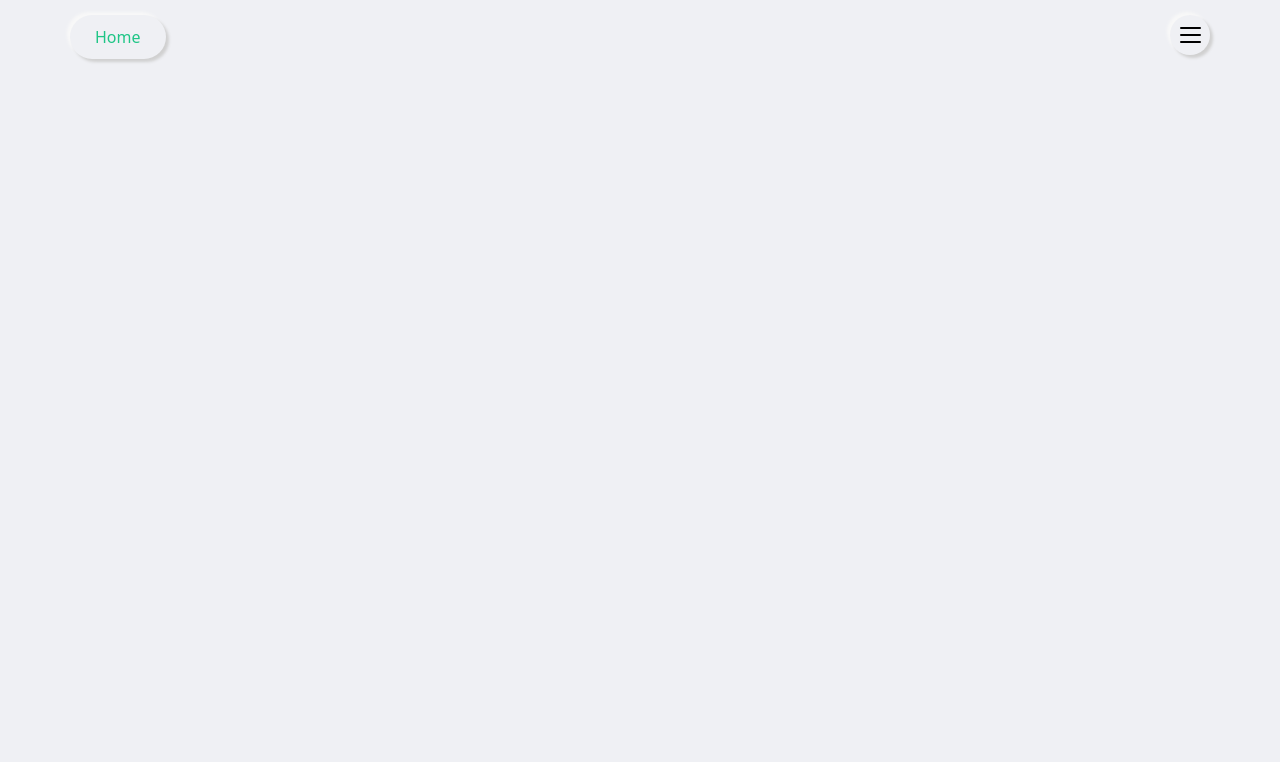
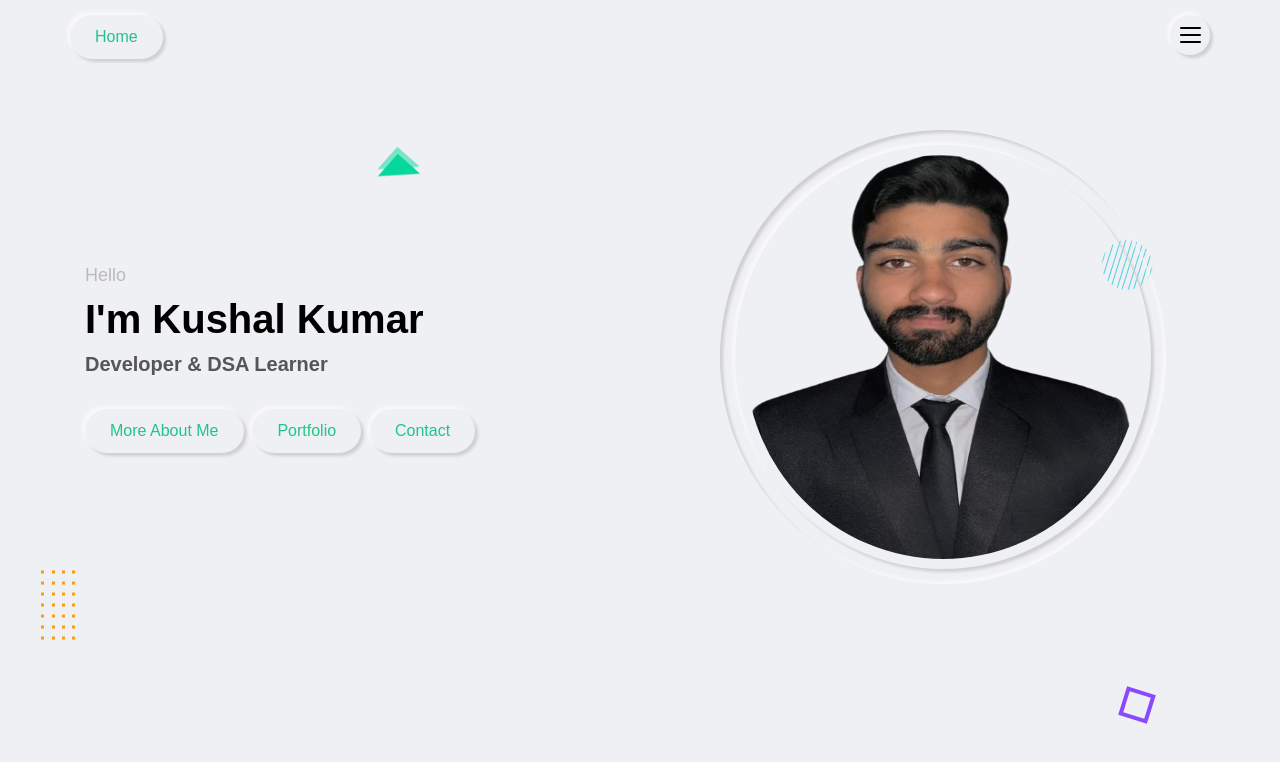
Before and after one commit to kushalkumar1362/My-Portfolio, a React (Create React App) app: page / in a window 1280 px wide. Shown: the top 762 px of the page. Built offline with nearby package versions, Linux system fonts and the light colour scheme.

Commit message:
Home Component Added

```diff
--- a/src/App.js
+++ b/src/App.js
@@ -8,7 +8,7 @@ import Portfolio from "./components/JS/Projects";
 
 const App = () => {
     return (
-        <div>
+        <div className="">
             <div>
                 <Navbar />
             </div>
--- a/src/components/CSS/Home.css
+++ b/src/components/CSS/Home.css
@@ -0,0 +1,152 @@
+.home-text,
+.home-image {
+    flex: 0 0 50%;
+    max-width: 50%;
+    padding: 0 15px;
+}
+
+.effect-wrap .effect {
+    position: absolute;
+    z-index: -1;
+}
+
+.effect-1 {
+    width: 30px;
+    height: 30px;
+    border: 4px solid #8a49ff;
+    right: 10%;
+    bottom: 10%;
+    animation: spin 10s linear infinite;
+}
+
+.effect-2 {
+    left: 3%;
+    bottom: 20%;
+    width: 40px;
+    display: flex;
+    flex-wrap: wrap;
+    justify-content: space-between;
+    animation: topBounc 3s ease-in-out infinite;
+}
+
+.effect-2 div {
+    width: 3px;
+    height: 3px;
+    background-color: #ff9c07;
+    margin: 0 3px 8px;
+}
+
+.effect-3 {
+    border-top: 30px solid transparent;
+    border-left: 30px solid #06d79c;
+    left: 30%;
+    top: 20%;
+    animation: spin 15s linear infinite;
+}
+
+.effect-3::before {
+    content: "";
+    position: absolute;
+    border-top: 30px solid transparent;
+    border-left: 30px solid #06d79c;
+    opacity: 0.5;
+    left: -35px;
+    top: -25px;
+}
+
+.effect-4 {
+    width: 50px;
+    height: 50px;
+    right: 10%;
+    top: 30%;
+    display: flex;
+    justify-content: space-between;
+    border-radius: 50%;
+    overflow: hidden;
+    animation: spin 10s linear infinite;
+}
+
+.effect-4 div {
+    width: 1px;
+    background-color: #4dd0e1;
+    height: 100%;
+}
+
+@keyframes spin {
+    0% {
+        transform: rotate(0deg);
+    }
+    100% {
+        transform: rotate(360deg);
+    }
+}
+@keyframes topBounc {
+    0%,
+    100% {
+        transform: translateY(0);
+    }
+    50% {
+        transform: translateY(30px);
+    }
+}
+
+@keyframes fadeInTop {
+    0% {
+        opacity: 0;
+        transform: translateY(-25px);
+    }
+    100% {
+        opacity: 1;
+        transform: translateY(0);
+    }
+}
+@keyframes fadeOut {
+    0% {
+        opacity: 1;
+    }
+    100% {
+        opacity: 0;
+    }
+}
+
+.home-text p {
+    color: var(--text-black-300);
+    font-size: 18px;
+    text-transform: capitalize;
+    margin: 0;
+}
+
+.home-text h2 {
+    font-size: 40px;
+    font-weight: 700;
+    color: var(--text-black-900);
+    margin: 0;
+}
+
+.home-text h1 {
+    font-size: 20px;
+    font-weight: 600;
+    color: var(--text-black-700);
+    margin: 0;
+    text-transform: capitalize;
+}
+
+.home-text .btn-1 {
+    margin-top: 30px;
+}
+
+.img-box {
+    max-width: 450px;
+    display: block;
+    margin: auto;
+    margin-left: 10vh;
+    border-radius: 50%;
+    padding: 15px;
+}
+
+.my-image {
+    width: 26rem;
+    height: 26.5rem;
+    border-radius: 50%;
+    border: 10px solid transparent;
+}
--- a/src/components/JS/Home.js
+++ b/src/components/JS/Home.js
@@ -1,11 +1,98 @@
-import React from 'react';
-// import { Route, Routes } from "react-router-dom";
+import React, { useState } from "react";
+import { NavLink } from "react-router-dom";
+import "../CSS/Home.css"
+import kushalImage from "../../Images/Kushal_kumar.png";
 
 const Home = () => {
+    const [isOpen, setOpen] = useState(false);
+
     return (
-        <div className='flex justify-center items-center'>
-            You are at Home
-            <img src="" alt="" />
+        <div className="min-h-[100vh] relative md:pt-20">
+            <div class="effect-wrap">
+                <div class="effect effect-1"></div>
+                <div class="effect effect-2">
+                    <div></div>
+                    <div></div>
+                    <div></div>
+                    <div></div>
+                    <div></div>
+                    <div></div>
+                    <div></div>
+                    <div></div>
+                    <div></div>
+                    <div></div>
+                    <div></div>
+                    <div></div>
+                    <div></div>
+                    <div></div>
+                    <div></div>
+                    <div></div>
+                    <div></div>
+                    <div></div>
+                    <div></div>
+                    <div></div>
+                    <div></div>
+                    <div></div>
+                    <div></div>
+                    <div></div>
+                    <div></div>
+                    <div></div>
+                    <div></div>
+                    <div></div>
+                </div>
+                <div class="effect effect-3"></div>
+                <div class="effect effect-4">
+                    <div></div>
+                    <div></div>
+                    <div></div>
+                    <div></div>
+                    <div></div>
+                    <div></div>
+                    <div></div>
+                    <div></div>
+                    <div></div>
+                    <div></div>
+                </div>
+            </div>
+            <div className="container">
+                <div className="flex flex-wrap full-screen items-center py-[50px]">
+                    <div className="home-text">
+                        <p>Hello</p>
+                        <h2>I'm Kushal Kumar </h2>
+                        <h1>Developer & DSA Learner</h1>
+                        <NavLink
+                            to="/about"
+                            className={"btn-1 outer-shadow hover-in-shadow"}
+                            onClick={() => setOpen(false)}>
+                            More About Me
+                        </NavLink>{" "}
+                        &nbsp;
+                        <NavLink
+                            to="/portfolio"
+                            className={"btn-1 outer-shadow hover-in-shadow"}
+                            onClick={() => setOpen(false)}>
+                            Portfolio
+                        </NavLink>{" "}
+                        &nbsp;
+                        <NavLink
+                            to="/contact"
+                            className={"btn-1 outer-shadow hover-in-shadow"}
+                            onClick={() => setOpen(false)}>
+                            Contact
+                        </NavLink>{" "}
+                        &nbsp;
+                    </div>
+                    <div className=".home-image">
+                        <div className="img-box inner-shadow">
+                            <img
+                                src={kushalImage}
+                                alt=""
+                                className="my-image outer-shadow"
+                            />
+                        </div>
+                    </div>
+                </div>
+            </div>
         </div>
     );
 };
--- a/src/index.css
+++ b/src/index.css
@@ -22,6 +22,10 @@
     padding: 0;
     box-sizing: border-box;
     outline: none;
+}
+*:not(i) {
+    font-family: 'Raleway', sans-serif;
+    font-weight: 400;
 }
 
 body {
```
Also changed, not shown: src/Images/Kushal_kumar.png (added).
